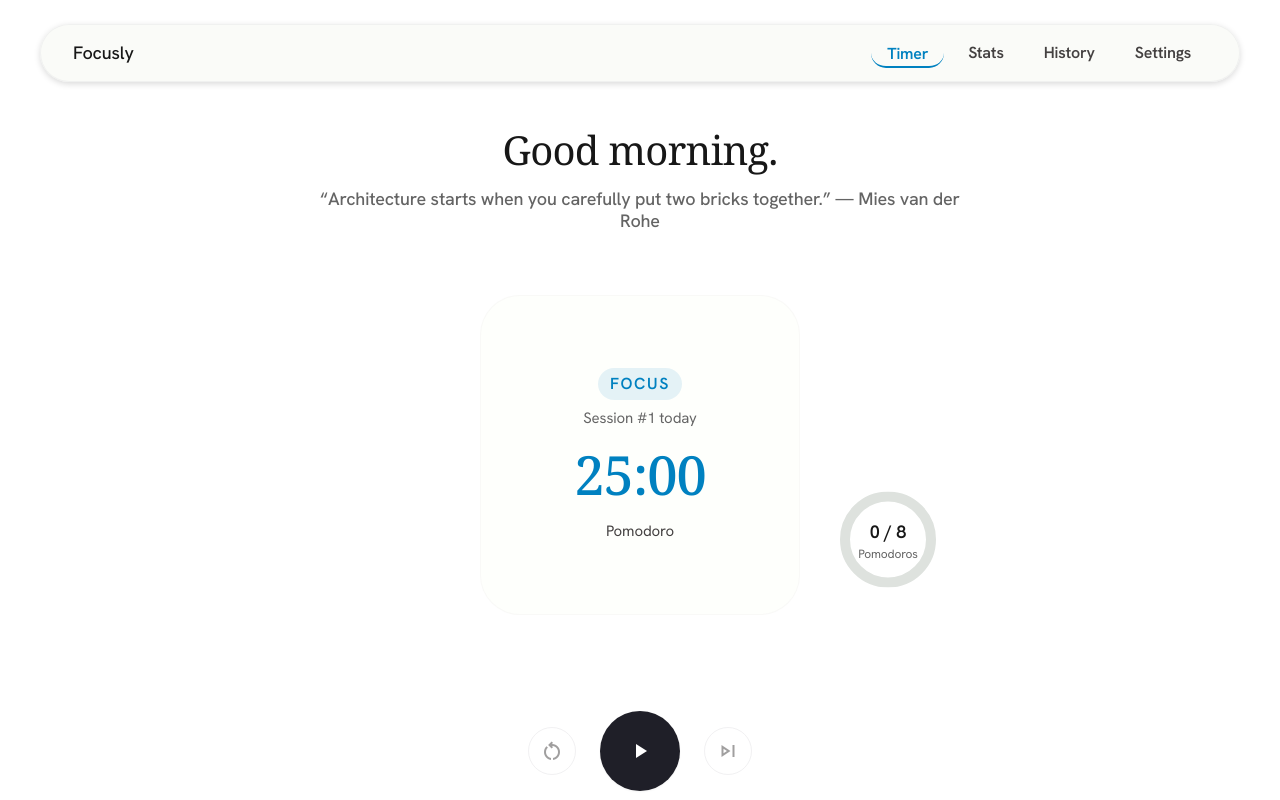
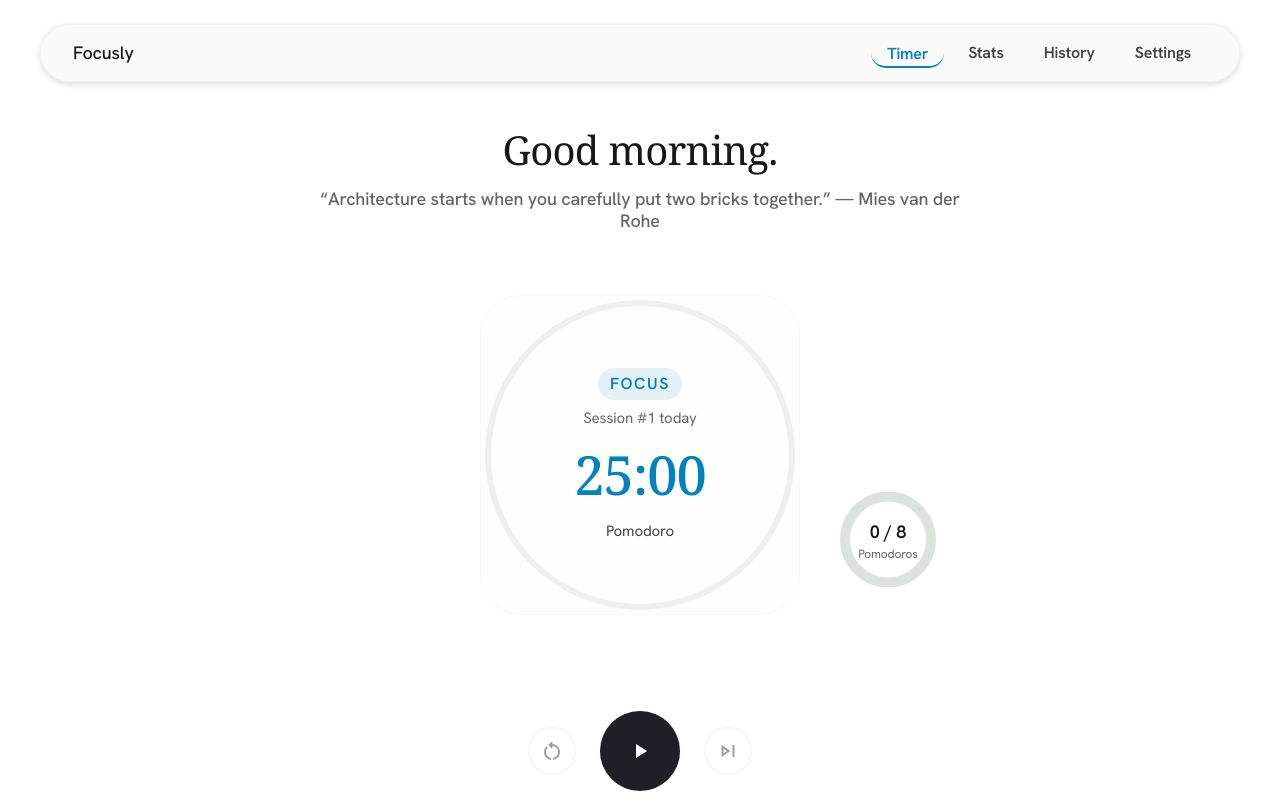
Before and after one commit to lequangtuyen543/Focusly, a React (Vite) app in the folder focusly-client/: page / in a window 1280 px wide. Shown: the top 800 px of the page. Built offline with nearby package versions, Linux system fonts and the light colour scheme.

Commit message:
Implement Timer Micro-interactions

```diff
--- a/focusly-client/src/components/layout/Layout.tsx
+++ b/focusly-client/src/components/layout/Layout.tsx
@@ -1,13 +1,23 @@
 import type { ReactNode } from 'react'
 import { Header } from './Header'
+import { useTimerStore } from '@/store/timerStore'
 
 interface LayoutProps {
   children: ReactNode
 }
 
 export function Layout({ children }: LayoutProps) {
+  const mode = useTimerStore((s) => s.mode);
+  const status = useTimerStore((s) => s.status);
+
+  // Subtle background color shift depending on mode when running
+  // Use design tokens with low opacity for subtle effect
+  const bgClass = status === 'running'
+    ? mode === 'focus' ? 'bg-cofounder-blue/5' : 'bg-action-azure/5'
+    : 'bg-canvas-white';
+
   return (
-    <div className="min-h-screen bg-canvas-white text-dark-charcoal font-body flex flex-col">
+    <div className={`min-h-screen text-dark-charcoal font-body flex flex-col transition-colors duration-500 ease-in-out ${bgClass}`}>
       <Header />
       <main className="flex-1 w-full max-w-[1200px] mx-auto px-6 md:px-8 pt-32 pb-24">
         {children}
--- a/focusly-client/src/pages/TimerPage.tsx
+++ b/focusly-client/src/pages/TimerPage.tsx
@@ -1,4 +1,4 @@
-import { useState, useCallback, useEffect } from 'react';
+import { useState, useCallback, useEffect, useRef } from 'react';
 import { SessionStatus, TimerDisplay, TimerControls } from '@/components/timer';
 import { isToday } from '@/utils/dateUtils';
 import DailyProgress from '@/components/timer/DailyProgress';
@@ -10,6 +10,7 @@ import { useTimerStore } from '@/store/timerStore';
 import { useSettingsStore } from '@/store/settingsStore';
 import { sendNotification } from '@/hooks/useNotification';
 import { playFocusCompleteBeep, playBreakCompleteBeep } from '@/utils/audio';
+import { ProgressRing } from '@/components/ui/ProgressRing';
 
 function TimerPage() {
 
@@ -90,6 +91,28 @@ function TimerPage() {
   // start the timer engine with completion callback
   useTimer(onSessionComplete);
 
+  const timeLeft = useTimerStore((s) => s.timeLeft);
+  const mode = useTimerStore((s) => s.mode);
+  const status = useTimerStore((s) => s.status);
+
+  const { focusDuration, breakDuration } = useSettingsStore((s) => s.settings);
+  const duration = mode === 'focus' ? focusDuration : breakDuration;
+  const progress = status === 'idle' ? 0 : Math.max(0, Math.min(100, ((duration - timeLeft) / duration) * 100));
+
+  const [pulsing, setPulsing] = useState(false);
+  const prevCompleteRef = useRef(false);
+
+  useEffect(() => {
+    const reached = progress >= 100;
+    if (reached && !prevCompleteRef.current) {
+      setPulsing(true);
+      const t = setTimeout(() => setPulsing(false), 700);
+      prevCompleteRef.current = true;
+      return () => clearTimeout(t);
+    }
+    if (!reached) prevCompleteRef.current = false;
+  }, [progress]);
+
   return (
     <div className="flex flex-col items-center gap-section-gap">
       {/* Greeting & Quote Header */}
@@ -102,7 +125,14 @@ function TimerPage() {
 
       {/* Timer Hero Section */}
       <section className="w-full max-w-md mx-auto relative flex flex-col items-center justify-center mt-8">
-        <div className="relative w-72 h-72 md:w-80 md:h-80 flex items-center justify-center bg-off-white rounded-[40px] shadow-card border border-outline-variant/10">
+        <div className={`relative w-72 h-72 md:w-80 md:h-80 flex items-center justify-center bg-off-white rounded-[40px] shadow-card border border-outline-variant/10 transition-transform duration-300 ease-out ${pulsing ? 'scale-105' : 'scale-100'}`}>
+          <div className="absolute inset-0 flex items-center justify-center pointer-events-none opacity-50">
+             {/* Mobile ring */}
+             <ProgressRing value={progress} size={280} className="md:hidden" color={mode === 'focus' ? 'stroke-cofounder-blue' : 'stroke-action-azure'} strokeWidth={6} />
+             {/* Desktop ring */}
+             <ProgressRing value={progress} size={310} className="hidden md:inline-flex" color={mode === 'focus' ? 'stroke-cofounder-blue' : 'stroke-action-azure'} strokeWidth={6} />
+          </div>
+
           {/* Timer Display (central) */}
           <div className="text-center z-10 flex flex-col items-center gap-4">
             <SessionStatus />
```
Also changed, not shown: 1 other file (tests, documents, lock files or other folders).
